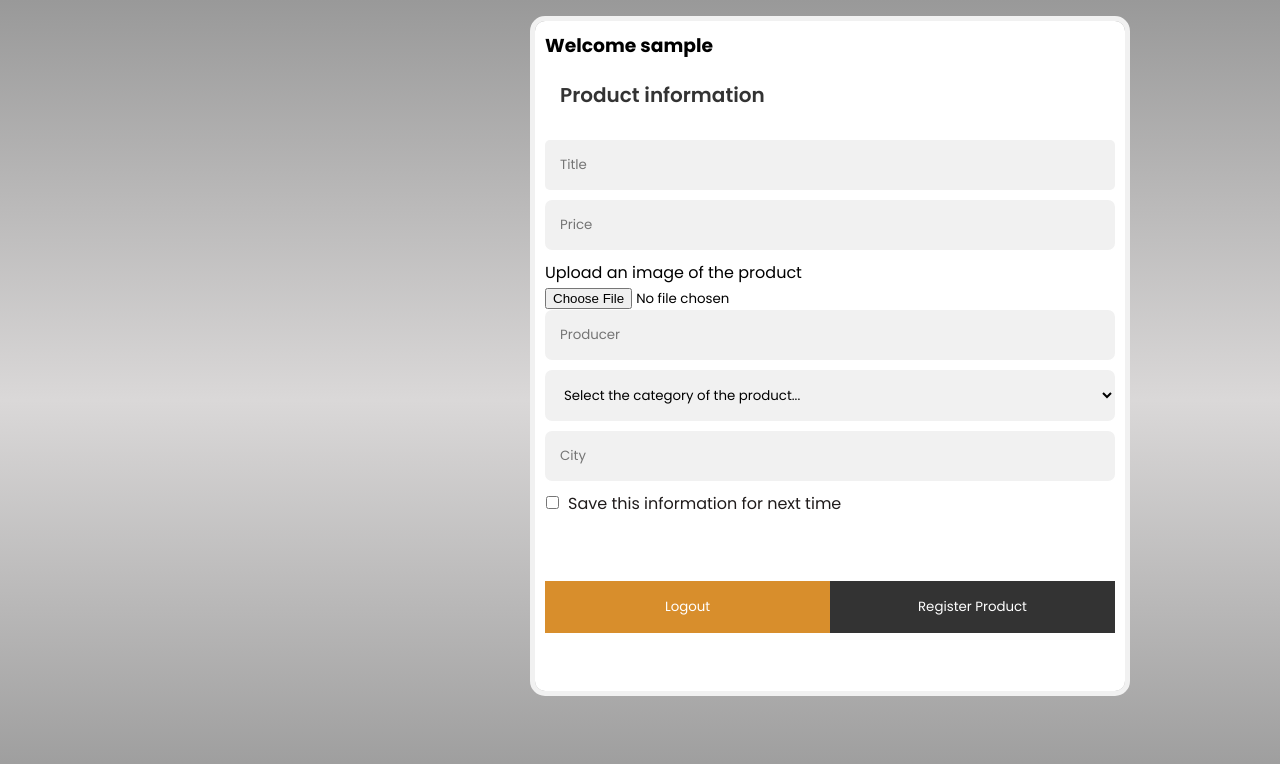
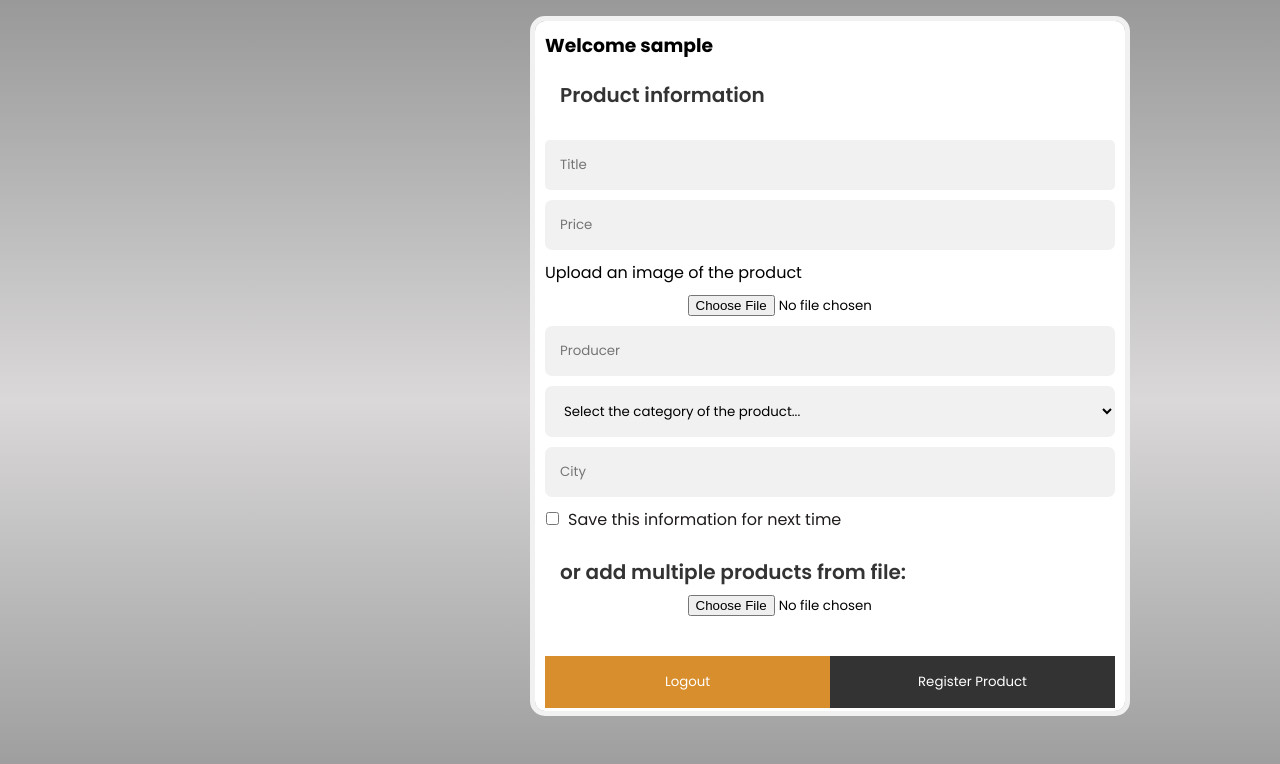
Before and after one commit to Erlis-Lushtaku/PI20_21_Gr1, a PHP site: page /PI20_21_Gr1/Products/registerproducts.php in a window 1280 px wide. Shown: the top 764 px of the page. Run offline with PHP 8.4, Linux system fonts and the light colour scheme; the visitor is signed in with stand-in values (Sample User, id 1); some libraries are stand-ins or nearby versions.

Commit message:
Add multiple products from file

```diff
--- a/Products/registerproducts.php
+++ b/Products/registerproducts.php
@@ -25,9 +25,9 @@ if (!isset($_SESSION['username'])) {
 <body>
 
 <div id="" style=" z-index: 6000;">
-    <div class="form-popup" id="myForm" style="border-radius: 15px;">
+    <div class="form-popup" id="myForm" style="border-radius: 15px; height: 700px">
     <?php require("../php_files/signUp.php"); ?>
-        <form enctype="multipart/form-data"action="registerproducts.php" class="form-container" method="post">
+        <form enctype="multipart/form-data"action="registerproducts.php" class="form-container" method="post" style="height: 690px">
         <?php  if (isset($_SESSION['username'])) : ?>
     	<h3 >Welcome <strong><?php echo $_SESSION['username']; ?></strong></h3>
         <?php endif ?>
@@ -37,7 +37,7 @@ if (!isset($_SESSION['username'])) {
             <input type="text" id="title" placeholder="Title" name="title" style="padding-left:15px;">
             <input type="text" id="price" placeholder="Price" name="price">
             <p>Upload an image of the product</p>
-            <input type="file"   name="image" />
+            <input type="file"   name="image"  style="display: block; margin-right: auto; margin-left: auto; padding:10px"/>
             <input type="text" id="producer" placeholder="Producer" name="producer">
             <select id="mySelect" name="categorySelect" >
                 <option value="">Select the category of the product...</option>
@@ -50,6 +50,8 @@ if (!isset($_SESSION['username'])) {
             <p style="color:#201c1c">Save this information for next time</p>
             </br>
 
+            <h4>or add multiple products from file:</h4>
+            <input type="file" name="fileToUpload" id="fileToUpload" style="display: block; margin-right: auto; margin-left: auto;">
             <button type="submit" class="btn cancel" name="registerBtn">Register Product</button>
 
             <button type="submit" class="btn" name="logout">Logout</button>
--- a/php_files/signUp.php
+++ b/php_files/signUp.php
@@ -97,12 +97,44 @@
          if (mysqli_num_rows($result)==0 and count($productRegistraionErrors)==0){
             $query_registerProduct = "INSERT INTO products values ('$username','$title','$price','$destination','$producer','$category','$city')";
             $result = mysqli_query($DBconnection, $query_registerProduct);
-            $path = 'http://127.0.0.1:8080/PI20_21_Gr1/login.php';
+            $path = 'http://127.0.0.1:8080/PI20_21_Gr1/Products/Products.php';
             header("Location: $path");
         }else if(mysqli_num_rows($result)>0){
             array_push($productRegistraionErrors, "A Product with this titile is already registered.");
         }
 
+        $target_dir = "../uploads/";
+        $target_file = $target_dir . basename($_FILES["fileToUpload"]["name"]);
+        $uploadOk = 1;
+        $fileType = strtolower(pathinfo($target_file,PATHINFO_EXTENSION));
+
+        if($fileType != "txt") {
+            array_push($productRegistraionErrors, "Fajlli duhet te jete txt.");
+        }
+        if (move_uploaded_file($_FILES["fileToUpload"]["tmp_name"], $target_file)) {
+            $file = fopen("../uploads/".$_FILES['fileToUpload']['name'],"r");
+            while(!feof($file))
+            {
+                list($username, $title, $price, $destination, $producer, $category, $city) = explode(",", fgets($file));
+                $query_userRegiteredProduct = "SELECT * FROM products WHERE username='$username' AND title='$title'";
+                $result = mysqli_query($DBconnection, $query_userRegiteredProduct);
+                $price = $price."€";
+                if (mysqli_num_rows($result) == 0){
+                    $query_registerProduct = "INSERT INTO products values ('$username','$title','$price','$destination','$producer','$category','$city')";
+                    $result = mysqli_query($DBconnection, $query_registerProduct);
+                }
+                else if(mysqli_num_rows($result)>0){
+                    array_push($productRegistraionErrors, "A Product with this titile is already registered.");
+                }
+            }
+            $path = 'http://127.0.0.1:8080/PI20_21_Gr1/Products/Products.php';
+            header("Location: $path");
+
+            fclose($file);
+        }
+        else {
+            array_push($productRegistraionErrors, "File couldn't be moved to the desired destination");
+        }
 
     }
     if(isset($_POST['login']))
```
